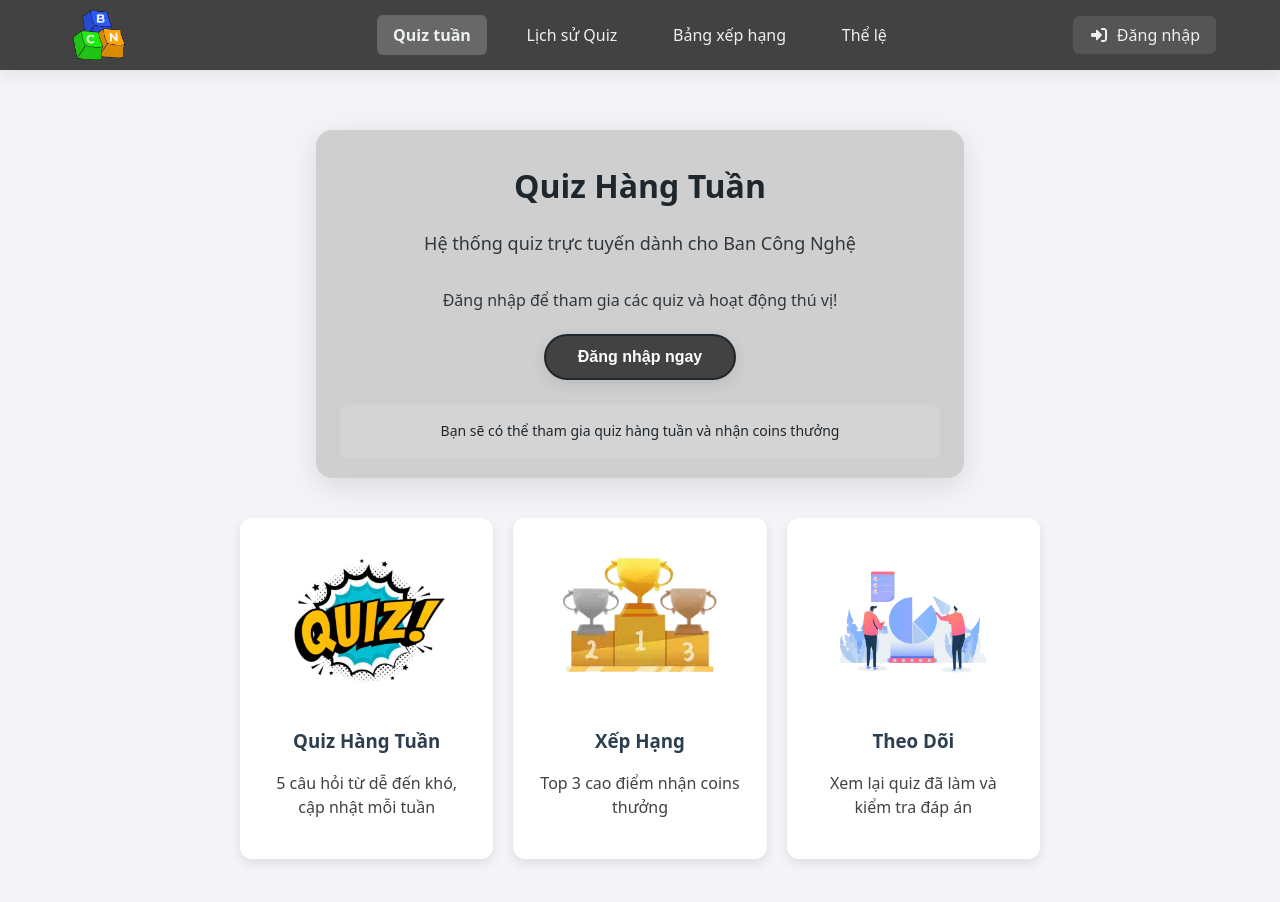
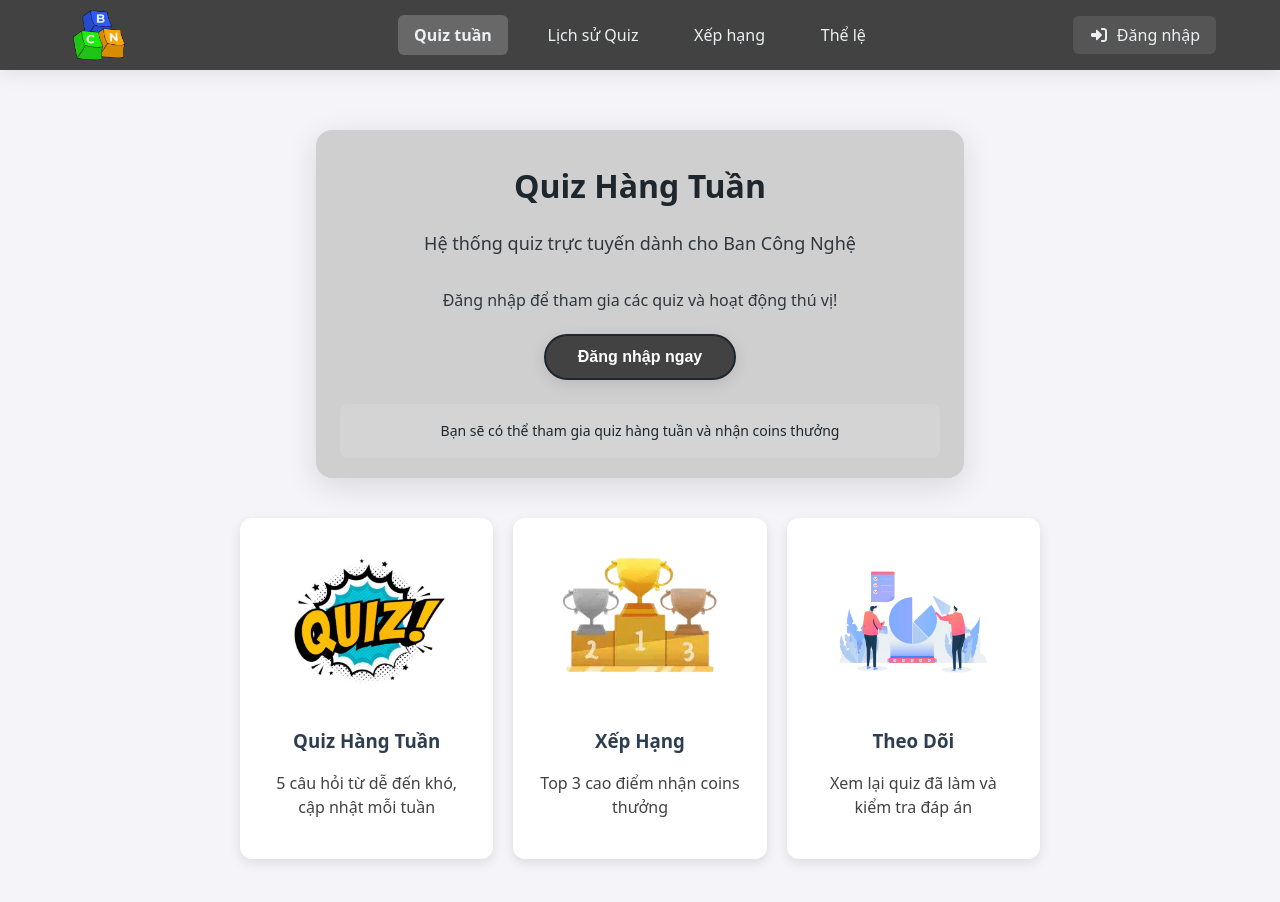
Before and after one commit to MinhKiet05/web-quiz-bcn, a React (Vite) app: page / in a window 1280 px wide. Shown: the top 902 px of the page. Built offline with nearby package versions, Linux system fonts and the light colour scheme.

Commit message:
xep hang

```diff
--- a/src/components/Header/Header.css
+++ b/src/components/Header/Header.css
@@ -421,8 +421,7 @@ body {
   white-space: nowrap;   /* ngăn xuống dòng */
   overflow: hidden;      /* ẩn phần thừa */
   text-overflow: ellipsis;
-  max-width: 120px;
-
+  max-width: 100px;
   direction: rtl;        /* đảo chiều hiển thị */
   text-align: left;
 }
--- a/src/components/Header/Header.jsx
+++ b/src/components/Header/Header.jsx
@@ -11,7 +11,7 @@ import { getAllWeeks } from '../../services/weekQuizService';
 const navLinks = [
   { name: 'Quiz tuần', path: '/' },
   { name: 'Lịch sử Quiz', path: '/my-quizzes' },
-  { name: 'Bảng xếp hạng', path: '/leaderboard' },
+  { name: 'Xếp hạng', path: '/leaderboard' },
   { name: 'Thể lệ', path: '/rules' },
   {
     name: 'Quản lý',
```
